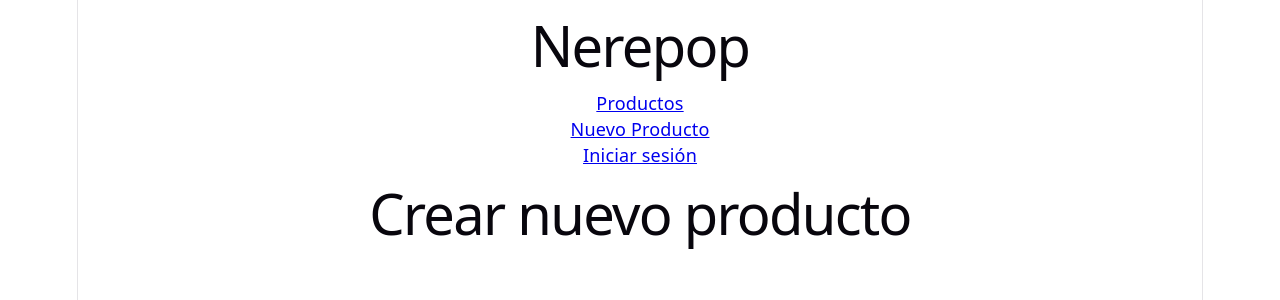
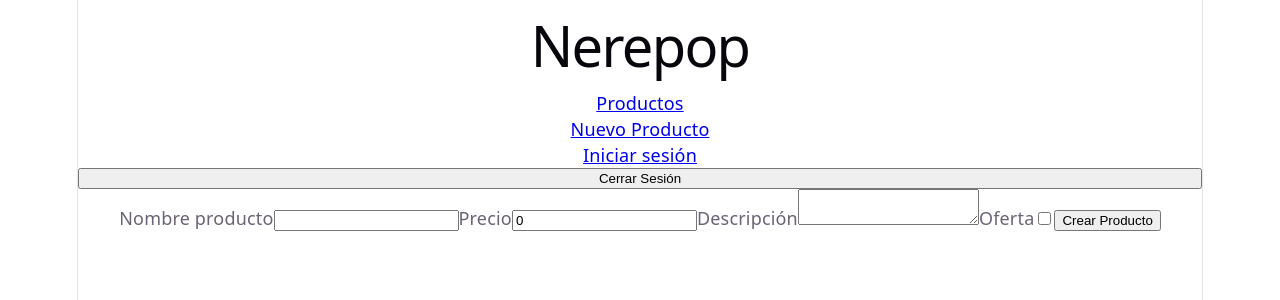
Before and after one commit to Nerealofe/practica-fundamentos-react, a React (Vite) app: page /products/new in a window 1280 px wide. Shown: the top 300 px of the page. Built offline with nearby package versions, Linux system fonts and the light colour scheme; sample sign-in values are in the browser's storage.

Commit message:
Add create products from form

```diff
--- a/src/core/components/header.tsx
+++ b/src/core/components/header.tsx
@@ -1,12 +1,21 @@
 import { NavLink } from "react-router-dom";
+import { useNavigate } from "react-router-dom";
 
 export function Header() {
+  const navigate = useNavigate();
+
+  function handleLogout() {
+    localStorage.removeItem("token");
+    navigate("/login");
+  }
+
   return (
     <>
       <h1>Nerepop</h1>
       <NavLink to="/products">Productos</NavLink>
       <NavLink to="/products/new">Nuevo Producto</NavLink>
       <NavLink to="/login">Iniciar sesión</NavLink>
+      <button onClick={handleLogout}>Cerrar Sesión</button>
     </>
   );
 }
--- a/src/features/auth/login-form.tsx
+++ b/src/features/auth/login-form.tsx
@@ -1,9 +1,11 @@
 import React, { useState } from "react";
 import { login } from "./services/auth-api.ts";
+import { useNavigate } from "react-router-dom";
 
 export function LoginForm() {
   const [email, setEmail] = useState("");
   const [password, setPassword] = useState("");
+  const navigate = useNavigate();
   async function handleSubmit(event: React.SubmitEvent<HTMLFormElement>) {
     event.preventDefault();
     const response = await login({
@@ -11,6 +13,7 @@ export function LoginForm() {
       password,
     });
     localStorage.setItem("token", response.accessToken);
+    navigate("/products");
 
     console.log("Sesion iniciada");
   }
--- a/src/features/products/new-product-page.tsx
+++ b/src/features/products/new-product-page.tsx
@@ -1,3 +1,58 @@
+import { useState } from "react";
+import { useNavigate } from "react-router-dom";
+import { createProduct } from "./services/products-api";
+
 export function NewProductPage() {
-  return <h1>Crear nuevo producto</h1>;
+  const [name, setName] = useState("");
+  const [price, setPrice] = useState(0);
+  const [description, setDescription] = useState("");
+  const [isOnSale, setIsOnSale] = useState(false);
+  const navigate = useNavigate();
+
+  async function handleSubmit(event) {
+    event.preventDefault();
+    const createdProduct = await createProduct({
+      id: 0,
+      name,
+      price,
+      tags: [],
+      image: "",
+      isOnSale,
+      description,
+    });
+    navigate(`/products/${createdProduct.id}`);
+  }
+
+  return (
+    <form onSubmit={handleSubmit}>
+      <label htmlFor="name">Nombre producto</label>
+      <input
+        id="name"
+        value={name}
+        onChange={(event) => setName(event.target.value)}
+      />
+      <label htmlFor="price">Precio</label>
+      <input
+        id="price"
+        type="number"
+        value={price}
+        onChange={(event) => setPrice(Number(event.target.value))}
+      />
+      <label htmlFor="description">Descripción</label>
+      <textarea
+        id="description"
+        value={description}
+        onChange={(event) => setDescription(event.target.value)}
+      />
+      <label htmlFor="isOnSale">Oferta</label>
+      <input
+        id="isOnSale"
+        type="checkbox"
+        checked={isOnSale}
+        onChange={(event) => setIsOnSale(event.target.checked)}
+      />
+
+      <button type="submit">Crear Producto</button>
+    </form>
+  );
 }
--- a/src/features/products/services/products-api.ts
+++ b/src/features/products/services/products-api.ts
@@ -17,3 +17,21 @@ export async function getProductById(id: string): Promise<Product> {
   }
   return response.json();
 }
+
+export async function createProduct(product: Product): Promise<Product> {
+  const token = localStorage.getItem("token");
+
+  const response = await fetch(`${API_URL}/api/products`, {
+    method: "POST",
+    headers: {
+      "Content-Type": "application/json",
+      Authorization: `Bearer ${token}`,
+    },
+    body: JSON.stringify(product),
+  });
+
+  if (!response.ok) {
+    throw new Error("Error creando producto");
+  }
+  return response.json();
+}
```
